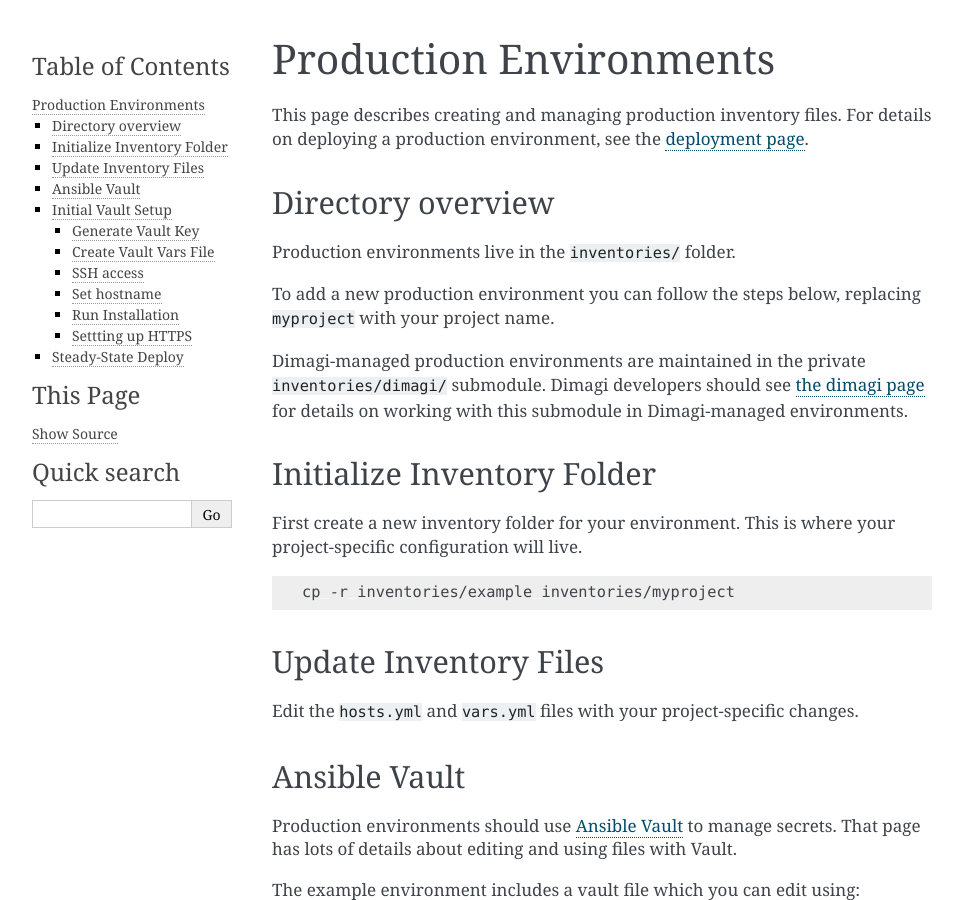
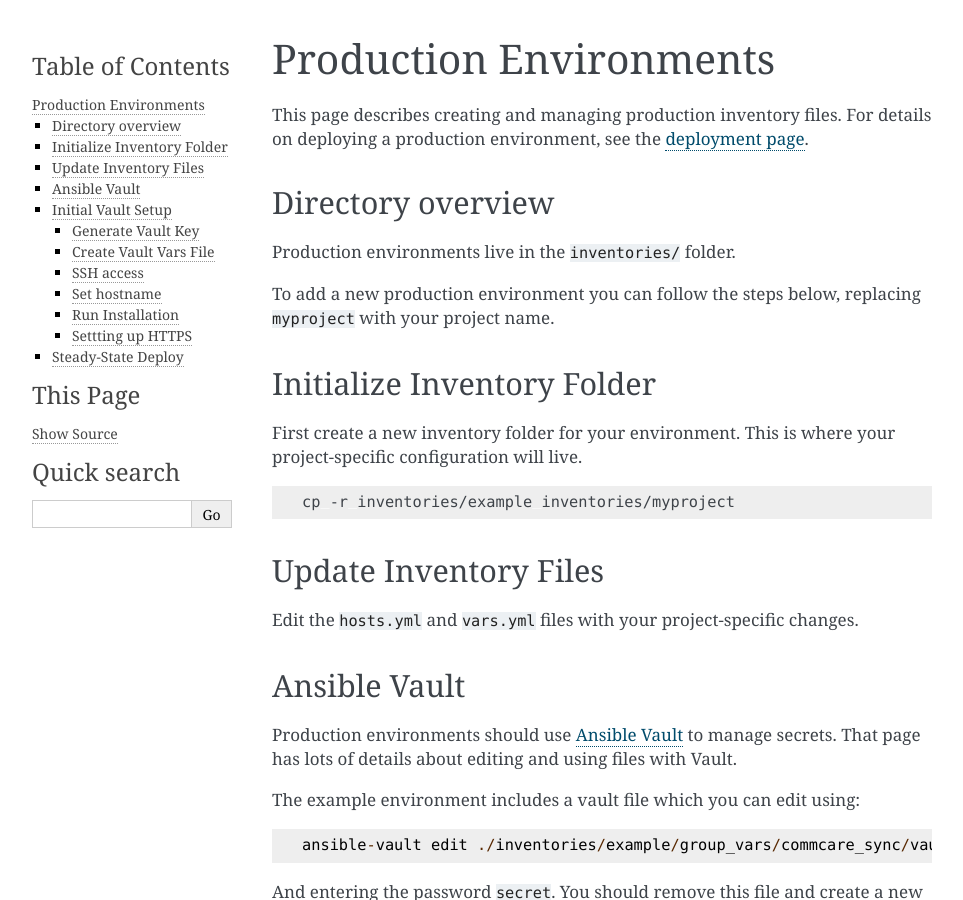
Before and after one commit to dimagi/commcare-sync-ansible, a Sphinx documentation site: the page built from docs/production.md, in a window 1280 px wide and 900 px high. Shown: the whole window, without its empty margins (148-1111 px from the left). Built offline with Sphinx 7.4.7, drawn with Linux system fonts in a browser that asks for light colours; pages that are not in the unit, such as notebooks, are missing from menus.

Commit message:
Remove dimagi envs references (it's on confluence now)

```diff
--- a/docs/production.md
+++ b/docs/production.md
@@ -10,10 +10,6 @@ Production environments live in the `inventories/` folder.
 
 To add a new production environment you can follow the steps below, replacing `myproject` with your project name.
 
-
-Dimagi-managed production environments are maintained in the private `inventories/dimagi/` submodule.
-Dimagi developers should see [the dimagi page](/dimagi) for details on working with this submodule
-in Dimagi-managed environments.
 
 ### Initialize Inventory Folder
 
```
Also changed, not shown: docs/dimagi.md (deleted, +0 -27 lines).
